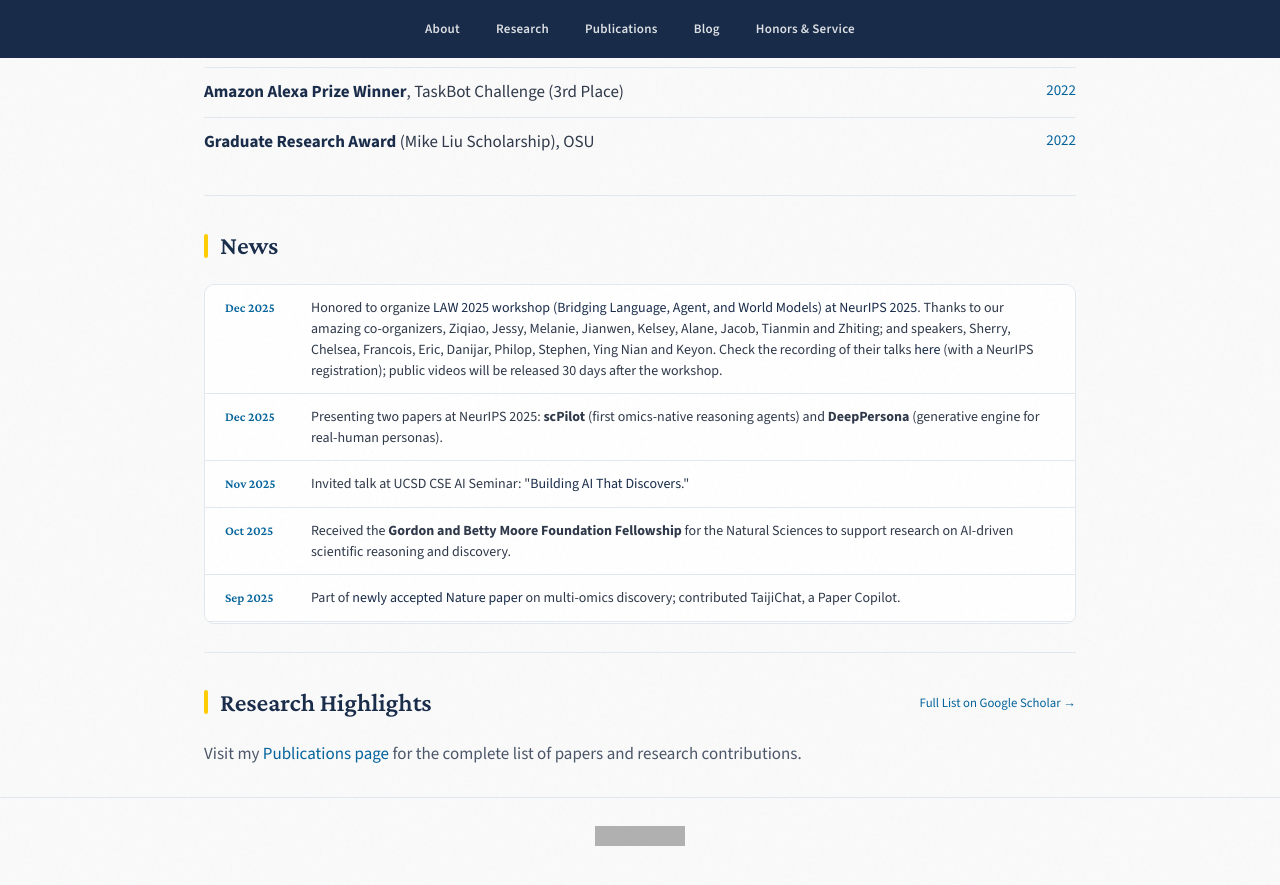
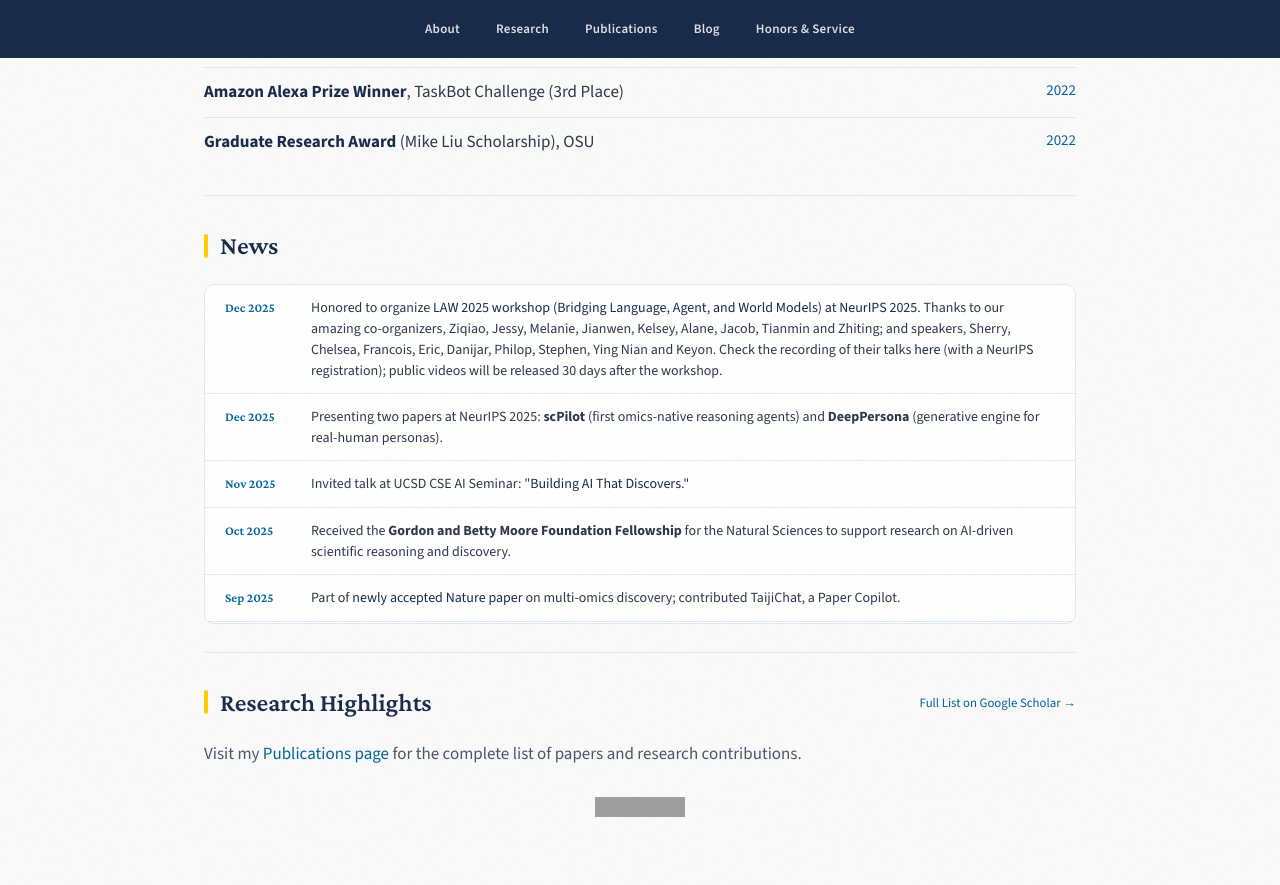
Before and after one commit to zhenwang9102/zhenwang9102.github.io, a Jekyll site: the page built from _posts/2019-06-02-venue.markdown, in a window 1280 px wide and 900 px high, scrolled down 1148 px. Shown: the top 885 px of the window. Built offline with Jekyll 4.4.1, drawn with Linux system fonts in a browser that asks for light colours; after the commit the page ends 1975 px from its top, so only the background shows below that; grey boxes are pictures that could not be loaded.

Commit message:
Update default.html

```diff
--- a/_layouts/default.html
+++ b/_layouts/default.html
@@ -846,13 +846,16 @@
     </section>
   </main>
 
-  <footer class="footer">
-    <div class="container">
-      <div class="visitor-map">
+  <table style="width:100%;border:0px;border-spacing:0px;border-collapse:separate;margin-right:auto;margin-left:auto;">
+    <tr>
+      <td style="padding:0px">
+        <p style="text-align:center;">
         <a href="https://clustrmaps.com/site/1beb5"  title="Visit tracker"><img src="//www.clustrmaps.com/map_v2.png?d=3ckIy3WQFut4Emdkpn-xSRLuODAvOXCYLy3z-r53Gcs&cl=ffffff" /></a>
-      </div>
-    </div>
-  </footer>
+        </p>
+      </td>
+    </tr>
+  </table>
+
 </body>
 
 </html>
```
